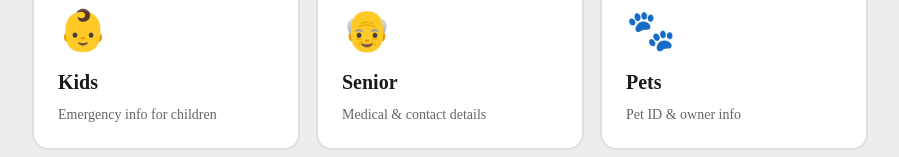
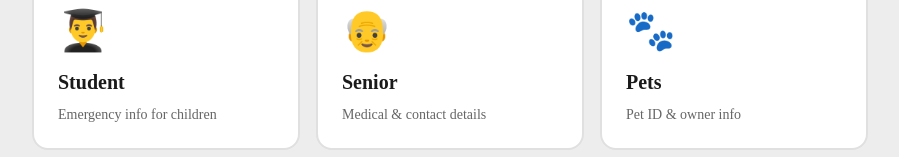
Before and after one commit to BasawarajBiradar/digital_details_frontend_techJagannath, an Angular app: page /setup in a window 1280 px wide. Shown: the part 1685-1842 px from the top of the page, without its empty margins (190-1089 px from the left). Built offline with nearby package versions, Linux system fonts and the light colour scheme.

Commit message:
updated cards - kids into student

```diff
--- a/src/app/card-based-features/landing-page/landing-page.ts
+++ b/src/app/card-based-features/landing-page/landing-page.ts
@@ -27,7 +27,7 @@ export class LandingPage implements OnInit {
 
 
   readonly typeConfig: Record<AccountType, { title: string; subtitle: string; emoji: string }> = {
-    kids:     { title: 'Child Profile',    subtitle: 'Emergency info for children',   emoji: '👶' },
+    kids:     { title: 'Student Profile',    subtitle: 'Emergency info for children',   emoji: '👨‍🎓' },
     senior:   { title: 'Senior Profile',   subtitle: 'Medical & contact details',     emoji: '👴' },
     business: { title: 'Business Profile', subtitle: 'Company information',           emoji: '💼' },
     vehicle:  { title: 'Vehicle Profile',  subtitle: 'Vehicle & owner details',       emoji: '🚗' },
--- a/src/app/card-based-features/set-up-profile/set-up-profile.ts
+++ b/src/app/card-based-features/set-up-profile/set-up-profile.ts
@@ -38,7 +38,7 @@ export class SetUpProfile {
 
   // Meta config per account type
   readonly typeConfig: Record<AccountType, { title: string; subtitle: string; emoji: string }> = {
-    kids:     { title: 'Child Profile',    subtitle: 'Emergency info for children',   emoji: '👶' },
+    kids:     { title: 'Student Profile',    subtitle: 'Emergency info for children',   emoji: '👨‍🎓' },
     senior:   { title: 'Senior Profile',   subtitle: 'Medical & contact details',     emoji: '👴' },
     business: { title: 'Business Profile', subtitle: 'Card, links & company info',    emoji: '💼' },
     vehicle:  { title: 'Vehicle Profile',  subtitle: 'Car info & owner contact',      emoji: '🚗' },
--- a/src/app/features/home-page/home-page.ts
+++ b/src/app/features/home-page/home-page.ts
@@ -45,7 +45,7 @@ export class HomePage implements OnInit {
 
   // Static card metadata
   private cardMeta = [
-    { id: 'kids',     emoji: '👶', title: 'Kids',     description: 'Emergency info for children'  },
+    { id: 'kids',     emoji: '👨‍🎓', title: 'Student',     description: 'Emergency info for children'  },
     { id: 'senior',   emoji: '👴', title: 'Senior',   description: 'Medical & contact details'    },
     { id: 'pets',     emoji: '🐾', title: 'Pets',     description: 'Pet ID & owner info'          },
     { id: 'business', emoji: '💼', title: 'Business', description: 'Card, links & company'        },
--- a/src/app/features/registration/registration.ts
+++ b/src/app/features/registration/registration.ts
@@ -37,7 +37,7 @@ export class RegistrationComponent implements OnInit {
 
   // Meta config per account type
   readonly typeConfig: Record<AccountType, { title: string; subtitle: string; emoji: string }> = {
-    kids:     { title: 'Child Profile',    subtitle: 'Emergency info for children',   emoji: '👶' },
+    kids:     { title: 'Student Profile',    subtitle: 'Emergency info for children',   emoji: '👨‍🎓' },
     senior:   { title: 'Senior Profile',   subtitle: 'Medical & contact details',     emoji: '👴' },
     business: { title: 'Business Profile', subtitle: 'Card, links & company info',    emoji: '💼' },
     vehicle:  { title: 'Vehicle Profile',  subtitle: 'Car info & owner contact',      emoji: '🚗' },
--- a/src/app/features/setup-card/setup-card.ts
+++ b/src/app/features/setup-card/setup-card.ts
@@ -35,7 +35,7 @@ export class SetupCardComponent {
   saveError: string | null = null;
 
   cards: CardType[] = [
-    { id: 'kids',     emoji: '👶', title: 'Kids',     description: 'Emergency info for children'  },
+    { id: 'kids',     emoji: '👨‍🎓', title: 'Student',     description: 'Emergency info for children'  },
     { id: 'senior',   emoji: '👴', title: 'Senior',   description: 'Medical & contact details'    },
     { id: 'pets',     emoji: '🐾', title: 'Pets',     description: 'Pet ID & owner info'          },
     { id: 'business', emoji: '💼', title: 'Business', description: 'Card, links & company'        },
```
